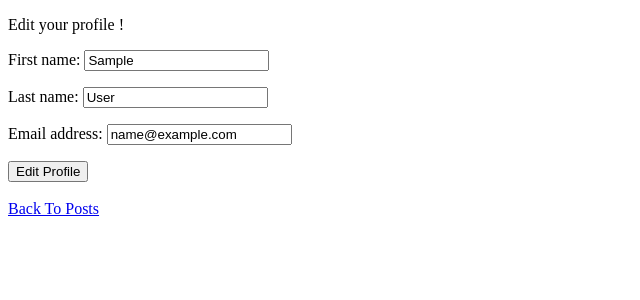
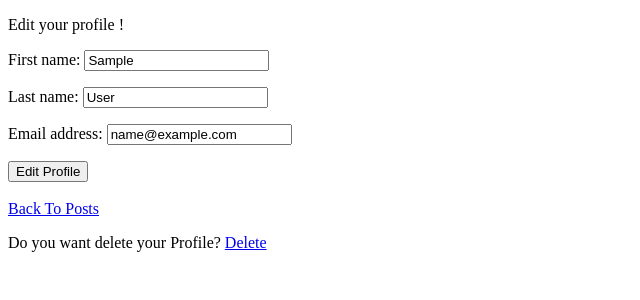
Before and after one commit to juicejandy/djangoBlog, a Django app: page /edit_user/1/ in a window 1280 px wide. Shown: the top 300 px of the page, without its empty margins (0-640 px from the left). Run offline with Django 4.2, Linux system fonts and the light colour scheme; tables that the repository leaves empty hold one stand-in row (values such as "Sample post").

Commit message:
feat: add registration and sign in at the home page, and add delete profile for authenticated users

```diff
--- a/blog/blog/settings.py
+++ b/blog/blog/settings.py
@@ -125,3 +125,5 @@ STATIC_URL = '/static/'
 # https://docs.djangoproject.com/en/4.2/ref/settings/#default-auto-field
 
 DEFAULT_AUTO_FIELD = 'django.db.models.BigAutoField'
+
+LOGIN_URL = '/'
--- a/blog/blog_auth/views.py
+++ b/blog/blog_auth/views.py
@@ -2,6 +2,7 @@ from django.shortcuts import render, redirect
 from django.contrib.auth import authenticate, login, logout
 from django.contrib.auth.forms import UserCreationForm
 from blog_posts.models import Comment
+from django.contrib.auth.decorators import login_required
 
 
 def login_page(request):
@@ -22,7 +23,7 @@ def login_page(request):
 
 def logout_page(request):
     logout(request)
-    return redirect('blog_posts:posts_page')
+    return redirect('blog_posts:home_page')
 
 
 def registration_page(request):
--- a/blog/blog_edit/templates/blog_edit/edit_user.html
+++ b/blog/blog_edit/templates/blog_edit/edit_user.html
@@ -11,4 +11,6 @@
 </form>
     <br>
     <a href="{% url 'blog_posts:posts_page' %}">Back To Posts</a>
+    <br>
+    <p>Do you want delete your Profile? <a href="{% url 'blog_edit:delete_profile' %}">Delete</a></p>
 {% endblock %}
--- a/blog/blog_edit/urls.py
+++ b/blog/blog_edit/urls.py
@@ -10,4 +10,5 @@ urlpatterns = [
     path('add_comment/<int:pk>/', views.add_comment, name='add_comment'),
     path('del_comment/<int:pk>/', views.del_comment, name='del_comment'),
     path('edit_user/<int:pk>/', views.edit_user, name='edit_user'),
+    path('delete_profile/', views.delete_profile, name='delete_profile'),
 ]
--- a/blog/blog_edit/views.py
+++ b/blog/blog_edit/views.py
@@ -69,3 +69,10 @@ def edit_user(request, pk):
     else:
         form = UserForm(instance=user)
     return render(request, 'blog_edit/edit_user.html', {'form': form})
+
+
+def delete_profile(request):
+    if request.method == 'POST':
+        request.user.delete()
+        return redirect('blog_posts:home_page')
+    return render(request, 'blog_edit/delete_profile.html')
--- a/blog/blog_posts/templates/blog_posts/home_page.html
+++ b/blog/blog_posts/templates/blog_posts/home_page.html
@@ -4,5 +4,7 @@
 
 {% block content %}
 <h1>Welcome to Home Page</h1>
-<p>You can go to <a href="{% url 'blog_posts:posts_page' %}">Posts Page</a></p>
+    <a href="{% url 'blog_auth:login_page' %}">Sign In</a> <br>
+    <a href="{% url 'blog_auth:registration_page' %}">Registration</a>
+    <p>You can go to <a href="{% url 'blog_posts:posts_page' %}">Posts Page</a></p>
 {% endblock %}
```
Also changed, not shown: blog/blog_edit/templates/blog_edit/delete_profile.html (added, +12 -0 lines), blog/blog_edit/forms.py (line endings or trailing spaces).
